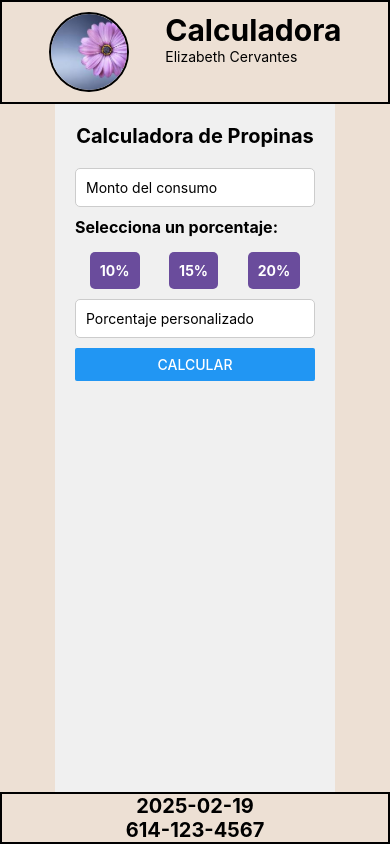
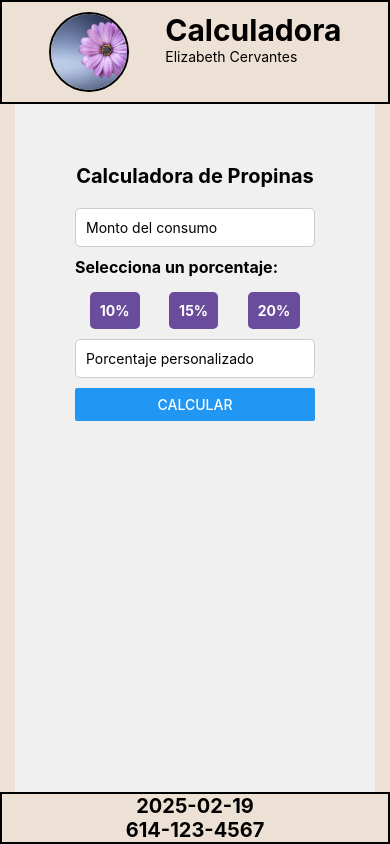
Before and after one commit to Eliza1213/my-app, a React Native app: screen / in a window 390 px wide. Built offline with nearby package versions, Linux system fonts and the light colour scheme.

Commit message:
19/02/2025

```diff
--- a/app/screens/Calculadora.tsx
+++ b/app/screens/Calculadora.tsx
@@ -104,7 +104,7 @@ export default Calculadora;
 const styles = StyleSheet.create({
   container: {
     flex: 1,
-    padding: 20,
+    padding: 60,
     justifyContent: 'center',
     backgroundColor: '#f0f0f0',
   },
```
